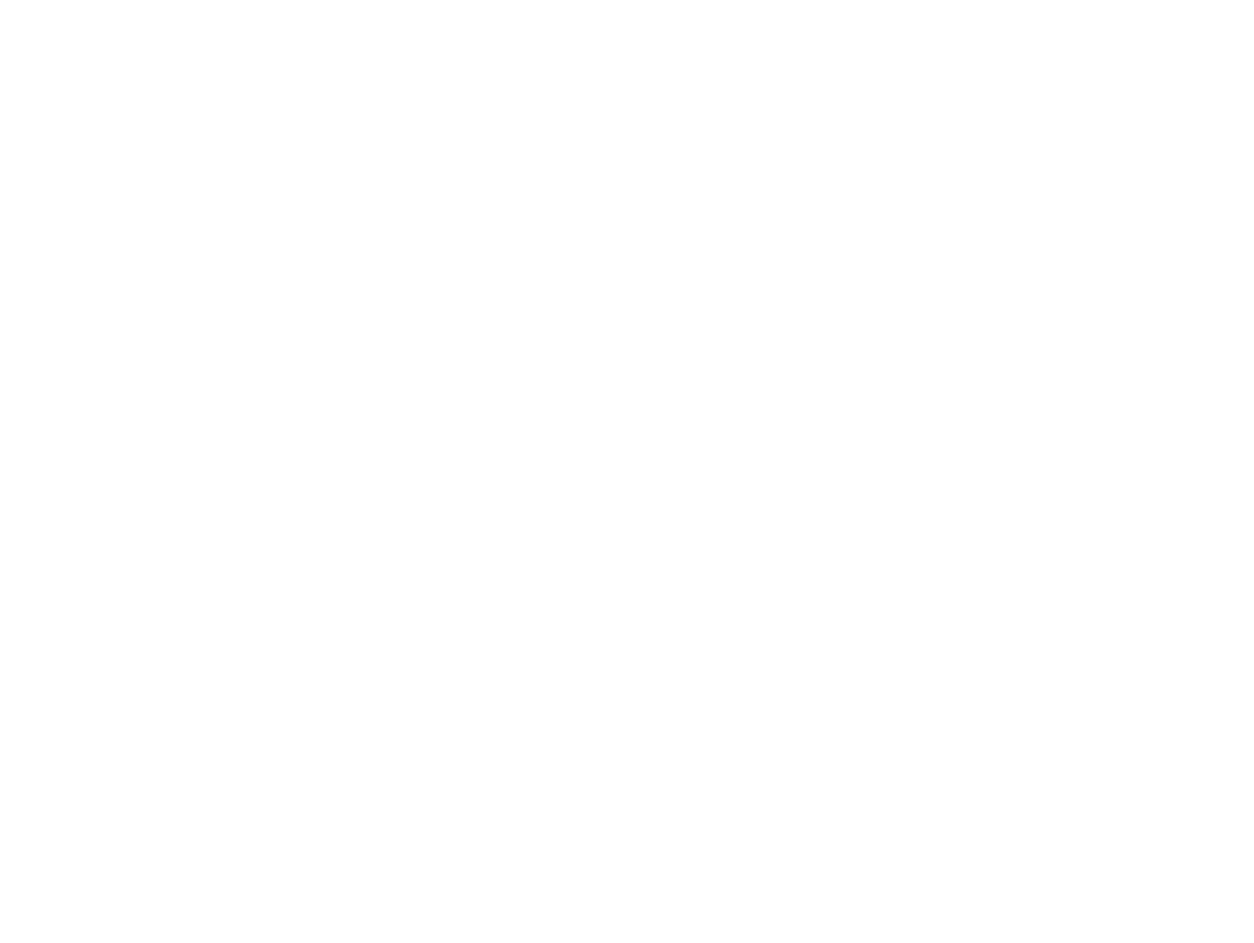
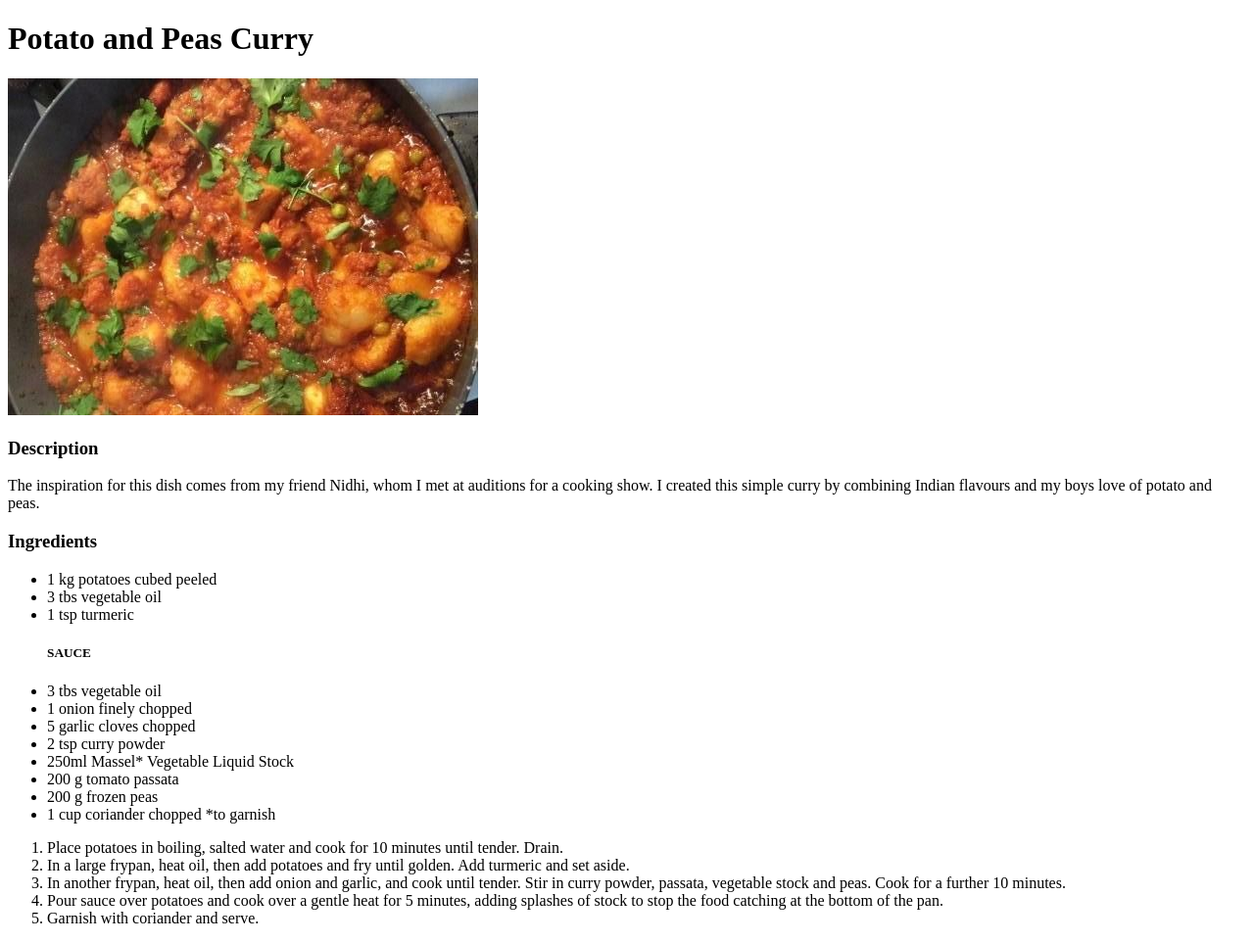
Before and after one commit to Angelos8/odin-recipes, a plain HTML site: page recipes/potato-and-peas-curry.html in a window 1280 px wide. Shown: the whole page at 98% size. Before the commit the page ends 800 px from the top, so only its background shows below. Drawn offline with Linux system fonts and the light colour scheme.

Commit message:
create potato and peas curry recipe

```diff
--- a/recipes/potato-and-peas-curry.html
+++ b/recipes/potato-and-peas-curry.html
@@ -0,0 +1,39 @@
+<!DOCTYPE html>
+<html lang="en">
+<head>
+    <meta charset="UTF-8">
+    <meta http-equiv="X-UA-Compatible" content="IE=edge">
+    <meta name="viewport" content="width=device-width, initial-scale=1.0">
+    <title>Potato and Peas Curry</title>
+</head>
+<h1>Potato and Peas Curry</h1>
+<img src="../images/potato-and-peas-curry.jpg" alt="This is an image of the dish">
+<h3>Description</h3>
+<p>The inspiration for this dish comes from my friend Nidhi, whom I met at auditions for a cooking show.
+    I created this simple curry by combining Indian flavours and my boys love of potato and peas.</p>
+<h3>Ingredients</h3>
+<ul>
+    <li>1 kg potatoes cubed peeled</li>
+    <li>3 tbs vegetable oil</li>
+    <li>1 tsp turmeric</li>
+    <h5><strong>SAUCE</strong></h5>
+    <li>3 tbs vegetable oil</li>
+    <li>1 onion finely chopped</li>
+    <li>5 garlic cloves chopped</li>
+    <li>2 tsp curry powder</li>
+    <li>250ml Massel* Vegetable Liquid Stock</li>
+    <li>200 g tomato passata</li>
+    <li>200 g frozen peas</li>
+    <li>1 cup coriander chopped *to garnish</li>
+</ul>
+<ol>
+    <li>Place potatoes in boiling, salted water and cook for 10 minutes until tender. Drain.</li>
+    <li>In a large frypan, heat oil, then add potatoes and fry until golden. Add turmeric and set aside.</li>
+    <li>In another frypan, heat oil, then add onion and garlic, and cook until tender. Stir in curry powder, passata, vegetable stock and peas. Cook for a further 10 minutes.</li>
+    <li>Pour sauce over potatoes and cook over a gentle heat for 5 minutes, adding splashes of stock to stop the food catching at the bottom of the pan.</li>
+    <li>Garnish with coriander and serve.</li>
+</ol>
+<body>
+
+</body>
+</html>
```
Also changed, not shown: index.html (+6 -1 lines).
